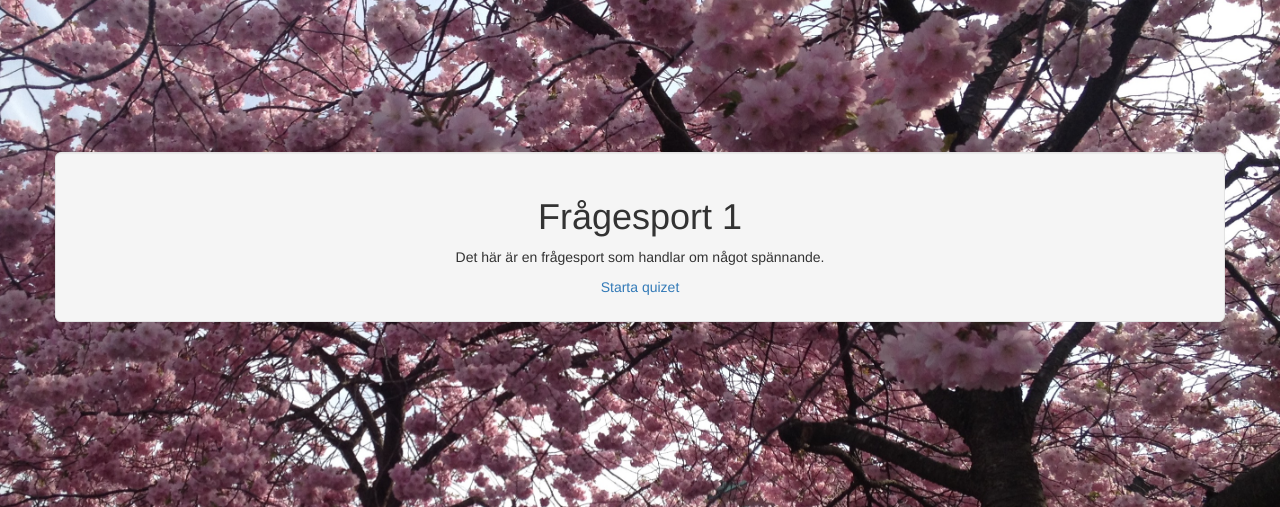
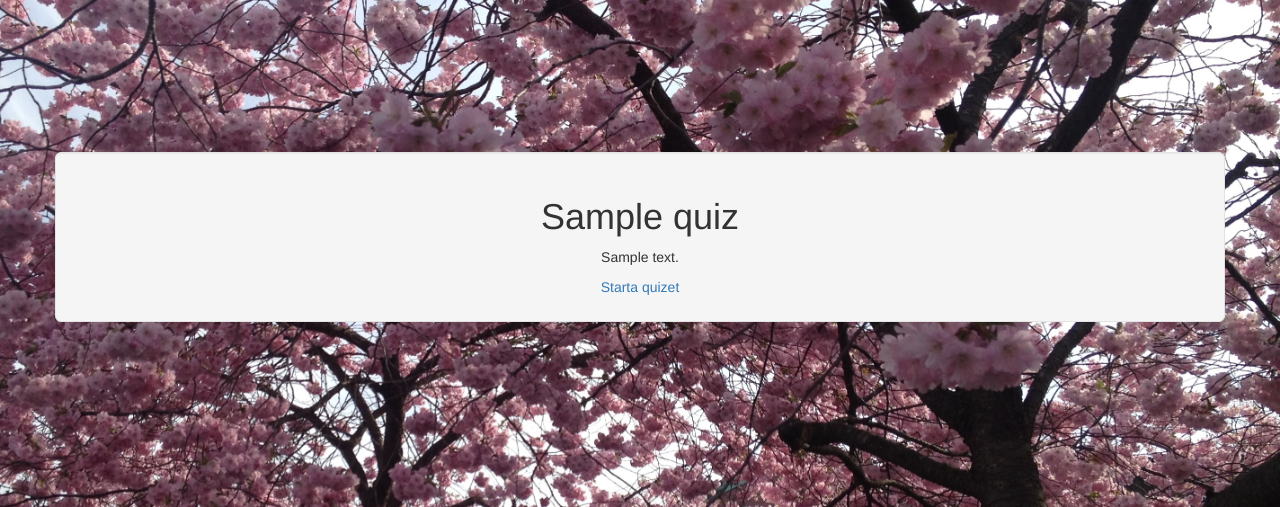
Before and after one commit to kanilss/quizproject, a Django app: template quiz/templates/quiz/quiz.html in a window 1280 px wide. Shown: the part 153-660 px from the top of the page. Run offline with Django 3.2, Linux system fonts and the light colour scheme; the template is opened without the code that fills it: most values are stand-ins (such as "Sample title", 1, 10 or a date in 2020); some libraries are stand-ins or nearby versions.

Commit message:
quiz-sidan använder data

```diff
--- a/quiz/templates/quiz/quiz.html
+++ b/quiz/templates/quiz/quiz.html
@@ -12,9 +12,9 @@
 <body>
 	<div class="container">
 		<div class="row well well-lg">
-			<h1>Frågesport 1</h1>
+			<h1>{{quiz.name}}</h1>
 			<p>
-				Det här är en frågesport som handlar om något spännande.
+				{{quiz.description}}
 			</p>
 
 			<a href="question.html">Starta quizet</a>
--- a/quizsite/urls.py
+++ b/quizsite/urls.py
@@ -3,7 +3,7 @@ from quiz import views
 
 urlpatterns = [
     url(r"^$", views.startpage),
-    url(r"^quiz/[0-9]+/$", views.quiz),
+    url(r"^quiz/([0-9]+)/$", views.quiz),
     url(r"^quiz/[0-9]+/question/[0-9]+/$", views.question),
     url(r"^quiz/[0-9]+/completed/$", views.completed),
 ]
```
Also changed, not shown: quiz/views.py (+8 -4 lines).
